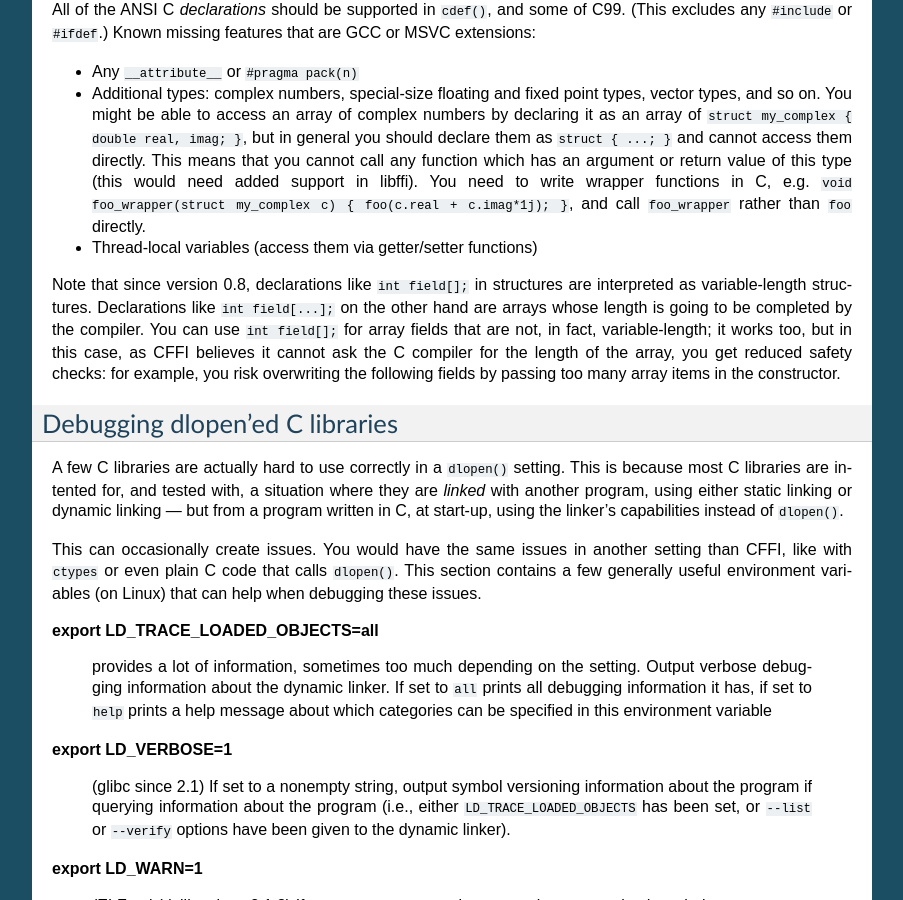
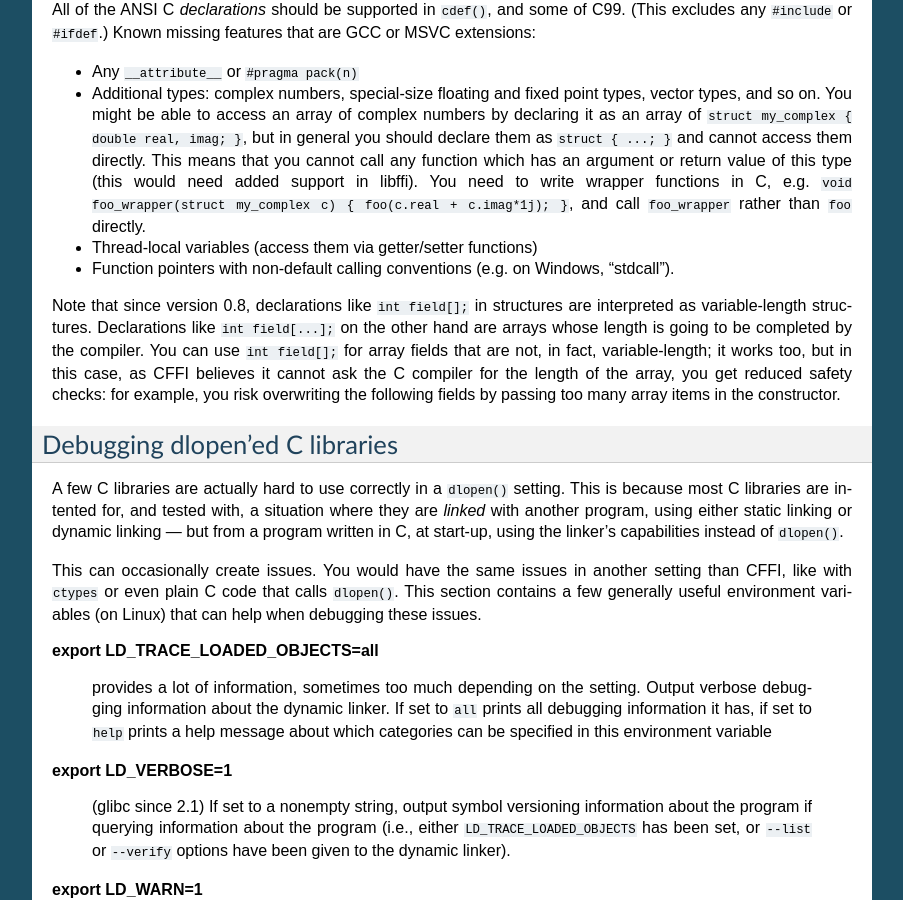
Before and after one commit to tharvik/cffi, a Sphinx documentation site: the page built from doc/source/cdef.rst, in a window 1280 px wide and 900 px high, scrolled down 6294 px. Shown: the whole window, without its empty margins (198-1101 px from the left). Built offline with Sphinx 7.4.7, drawn with Linux system fonts in a browser that asks for light colours.

Commit message:
Mention this

```diff
--- a/doc/source/cdef.rst
+++ b/doc/source/cdef.rst
@@ -489,6 +489,9 @@ Known missing features that are GCC or MSVC extensions:
 
 * Thread-local variables (access them via getter/setter functions)
 
+* Function pointers with non-default calling conventions (e.g. on
+  Windows, "stdcall").
+
 Note that since version 0.8, declarations like ``int field[];`` in
 structures are interpreted as variable-length structures.  Declarations
 like ``int field[...];`` on the other hand are arrays whose length is
```
